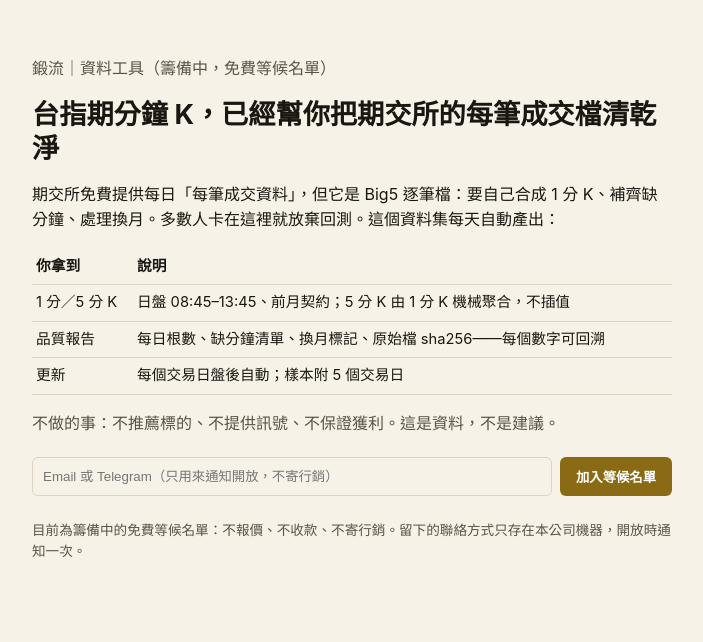
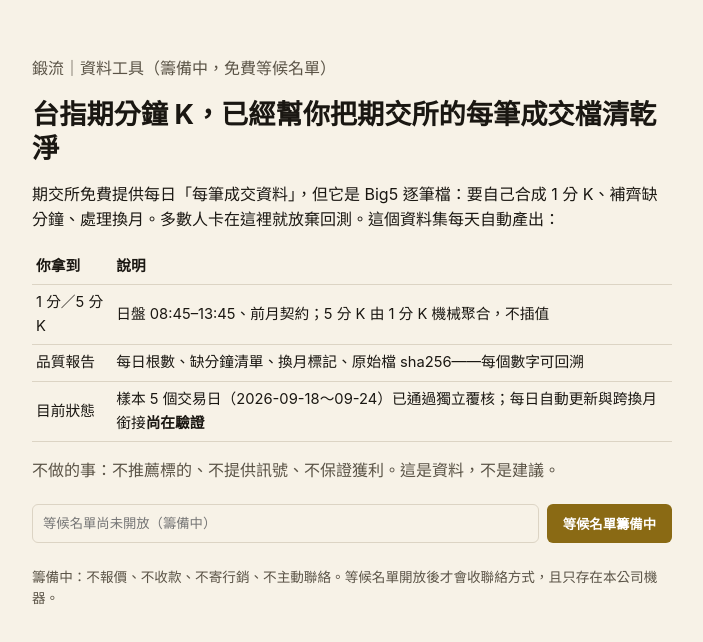
Before and after one commit to coolschumi456-cell/txk-clean-waitlist, a plain HTML site: page index.html in a window 1280 px wide. Shown: the whole page, without its empty margins (288-991 px from the left). Drawn offline with Linux system fonts and the light colour scheme.

Commit message:
align claims: 5-day sample; automation/rollover unverified; waitlist disabled until collector live

```diff
--- a/index.html
+++ b/index.html
@@ -14,11 +14,11 @@ button{padding:10px 16px;border:0;border-radius:6px;background:var(--accent);col
 <table><tr><th>你拿到</th><th>說明</th></tr>
 <tr><td>1 分／5 分 K</td><td>日盤 08:45–13:45、前月契約；5 分 K 由 1 分 K 機械聚合，不插值</td></tr>
 <tr><td>品質報告</td><td>每日根數、缺分鐘清單、換月標記、原始檔 sha256——每個數字可回溯</td></tr>
-<tr><td>更新</td><td>每個交易日盤後自動；樣本附 5 個交易日</td></tr></table>
+<tr><td>目前狀態</td><td>樣本 5 個交易日（2026-09-18～09-24）已通過獨立覆核；每日自動更新與跨換月銜接<b>尚在驗證</b></td></tr></table>
 <p class="muted">不做的事：不推薦標的、不提供訊號、不保證獲利。這是資料，不是建議。</p>
-<form id="wl" onsubmit="return go(event)"><input id="c" name="contact" placeholder="Email 或 Telegram（只用來通知開放，不寄行銷）" maxlength="120" required><button>加入等候名單</button></form>
+<form id="wl" onsubmit="return go(event)"><input id="c" name="contact" placeholder="等候名單尚未開放（籌備中）" maxlength="120" disabled><button disabled>等候名單籌備中</button></form>
 <p id="msg" class="ok"></p>
-<p class="note">目前為籌備中的免費等候名單：不報價、不收款、不寄行銷。留下的聯絡方式只存在本公司機器，開放時通知一次。</p>
+<p class="note">籌備中：不報價、不收款、不寄行銷、不主動聯絡。等候名單開放後才會收聯絡方式，且只存在本公司機器。</p>
 <script>async function go(e){e.preventDefault();const c=document.getElementById('c').value.trim();const m=document.getElementById('msg');
 try{const r=await fetch('https://schumimacbook-air.tailfa8259.ts.net/api/waitlist',{method:'POST',headers:{'Content-Type':'application/json'},body:JSON.stringify({candidate:'TXK-CLEAN-001',contact:c})});
 const j=await r.json();m.textContent=j.ok?'已加入，開放時通知你一次。':('沒送出：'+(j.error||r.status));}catch(err){m.textContent='沒送出：連線失敗';}return false;}</script>
```
